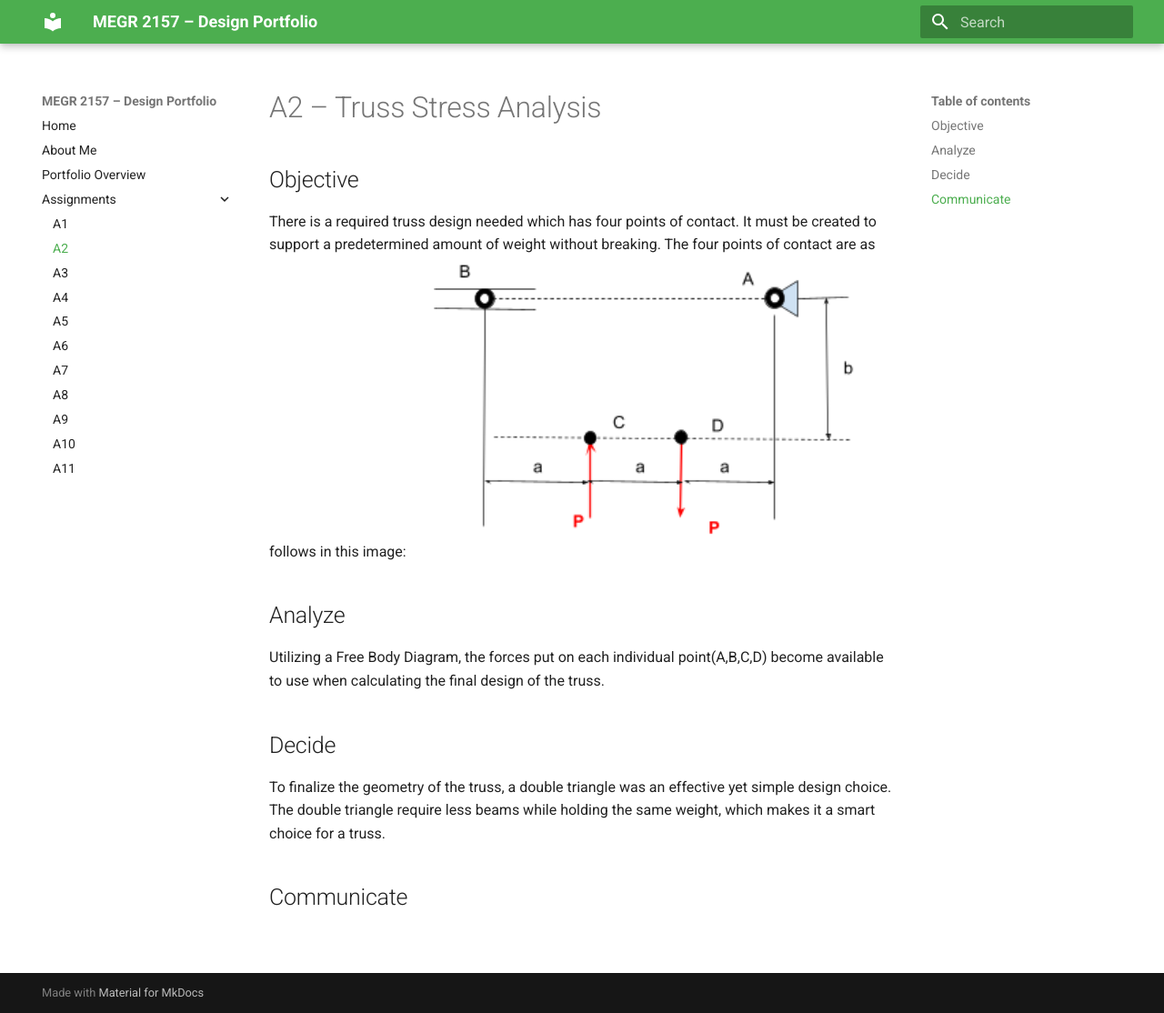
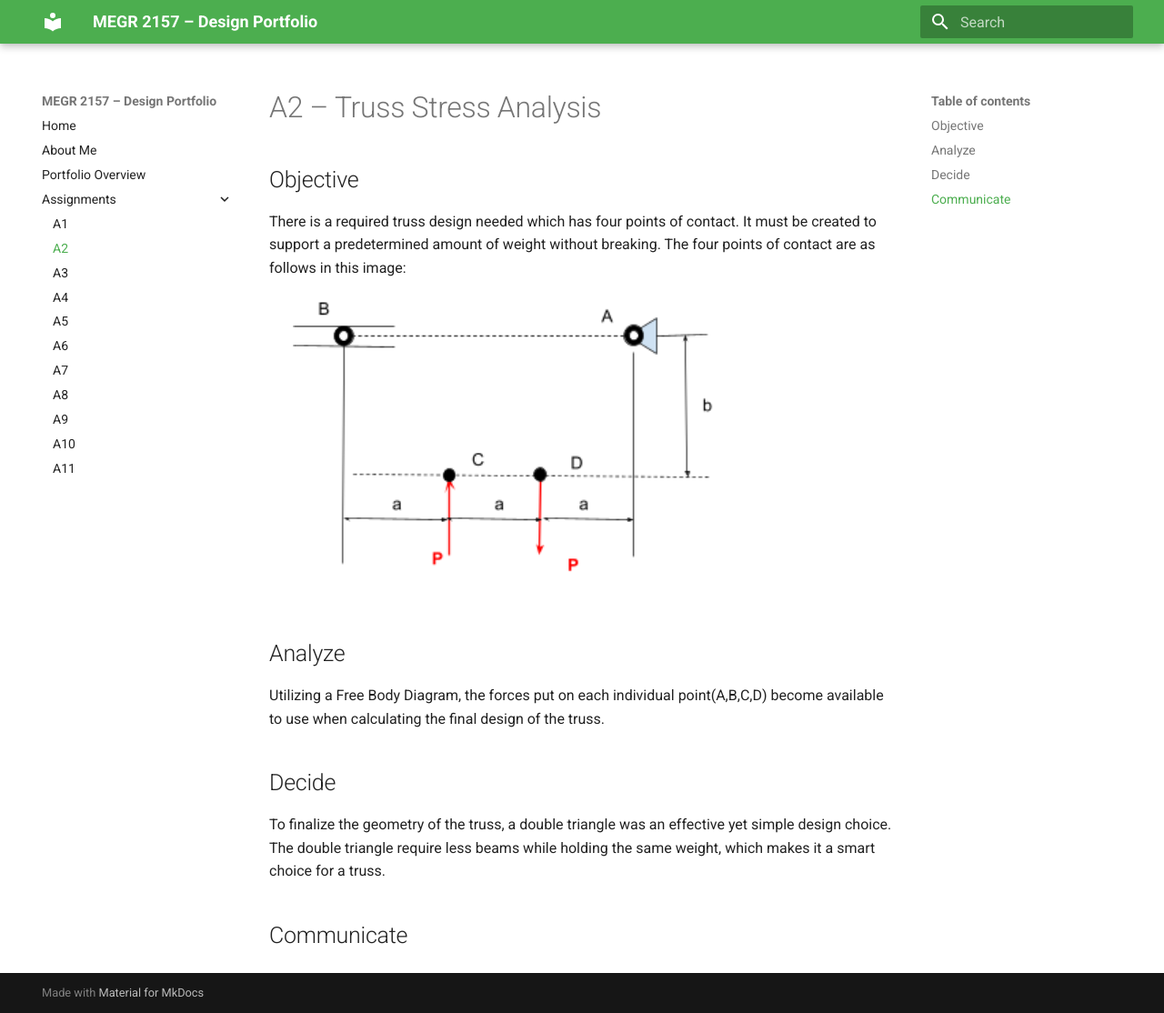
Before and after one commit to dadams78/design-projects-portfolio, an MkDocs documentation site: the page built from docs/assignments/A02/index.md, in a window 1280 px wide and 1114 px high. Shown: the whole window at 91% size. Built offline with MkDocs 1.6.1 and Material for MkDocs 9.7.7, drawn with Linux system fonts in a browser that asks for light colours.

Commit message:
Update index.md

```diff
--- a/docs/assignments/A02/index.md
+++ b/docs/assignments/A02/index.md
@@ -2,7 +2,8 @@
 
 ## Objective
 There is a required truss design needed which has four points of contact. It must be created to support a predetermined amount of weight without breaking. The four points of contact are as follows in this image:
-![MEGR 2156-7 Title](Screenshot 2026-09-01 003812.png)
+
+![MEGR 2156-7 Title](Truss.png)
 ## Analyze
 Utilizing a Free Body Diagram, the forces put on each individual point(A,B,C,D) become available to use when calculating the final design of the truss.
 
```
